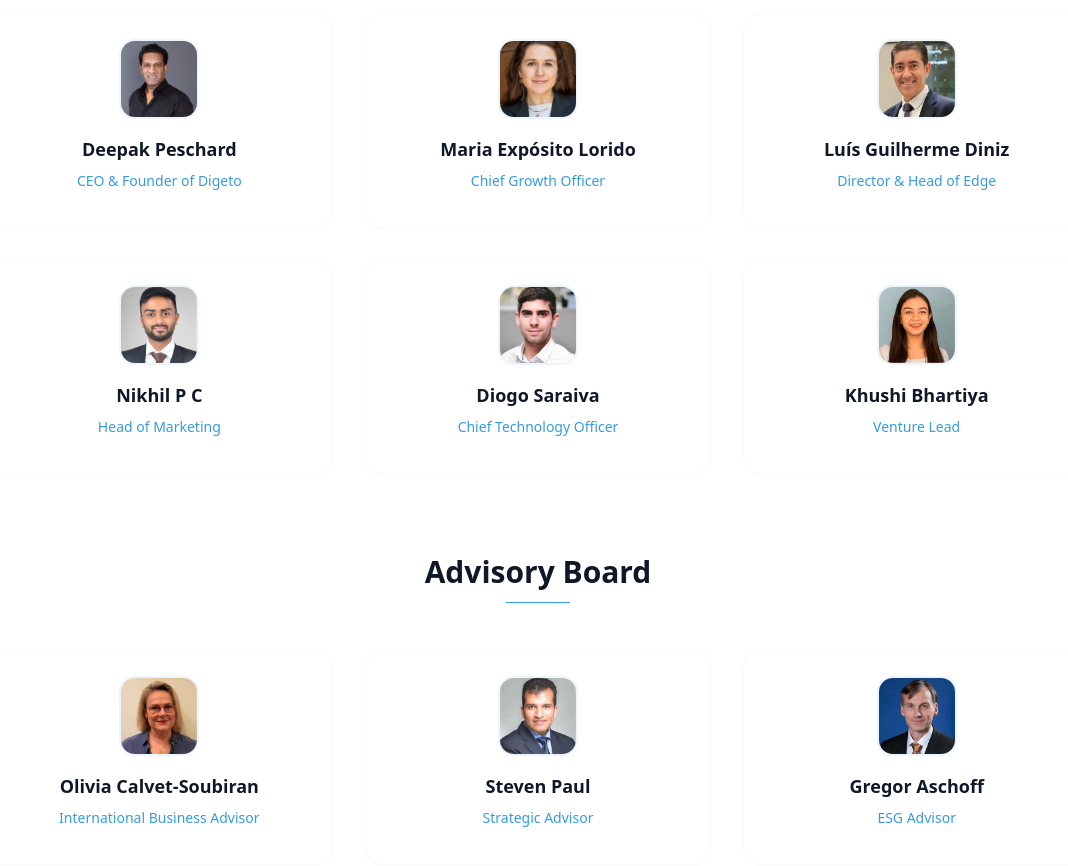
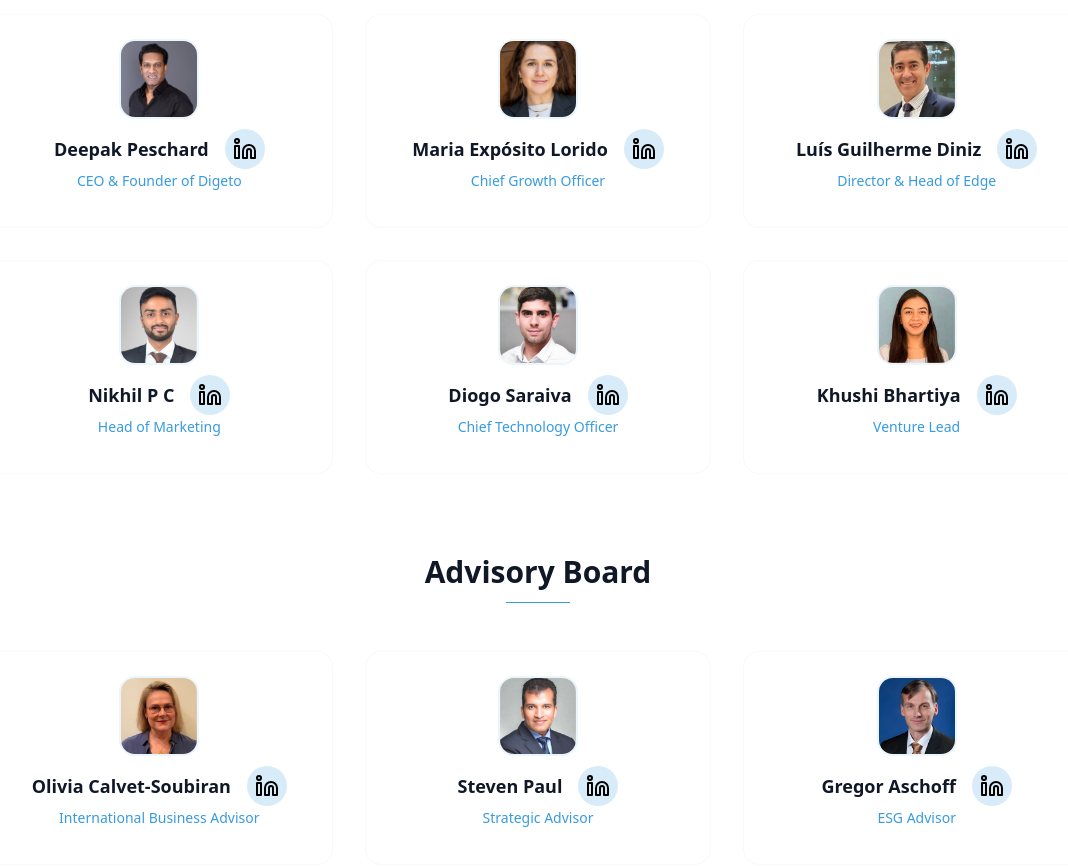
Before and after one commit to HighFlo/digeto, a React (Vite) app: page / in a window 1280 px wide. Shown: the part 1820-2686 px from the top of the page, without its empty margins (102-1170 px from the left). Built offline with nearby package versions, Linux system fonts and the light colour scheme.

Commit message:
Navbar CTA update + add members linkedin link

```diff
--- a/src/sections/About.tsx
+++ b/src/sections/About.tsx
@@ -1,4 +1,5 @@
 import React from "react";
+
 
 import deepak from "../assets/team/deepak.png";
 import diogo from "../assets/team/diogo.png";
@@ -9,12 +10,14 @@ import nikhil from "../assets/team/nikhil.png";
 import olivia from "../assets/team/olivia.png";
 import steven from "../assets/team/steven.png";
 import maria from "../assets/team/maria.png";
+import { LucideLinkedin } from "lucide-react";
 
 type Member = {
   name: string;
   role: string;
   description: string;
   img: string;
+  linkedinURL: string;
 };
 
 const team: Member[] = [
@@ -24,13 +27,15 @@ const team: Member[] = [
     description:
       "20+ years of global leadership in banking, VC, and startups. VC & PE Investor at VU Venture Partners. Ex-Trade Officer at the French Foreign Ministry.",
     img: deepak,
+    linkedinURL: "https://www.linkedin.com/in/deepak-peschard/"
   },
     {
     name: "Maria Expósito Lorido",
     role: "Chief Growth Officer",
     description:
       "",
-    img: maria
+    img: maria,
+    linkedinURL: "https://www.linkedin.com/in/mexposlo/"
   },
   {
     name: "Luís Guilherme Diniz",
@@ -38,6 +43,7 @@ const team: Member[] = [
     description:
       "25+ years helping founders expand globally with customer-focused, tech-driven strategies.",
     img: luis,
+    linkedinURL: "https://www.linkedin.com/in/luisdiniz/"
   },
   {
     name: "Nikhil P C",
@@ -45,6 +51,7 @@ const team: Member[] = [
     description:
       "9+ years in growth, brand strategy, sales, and impact-driven initiatives.",
     img: nikhil,
+    linkedinURL: "https://www.linkedin.com/in/iamnikhilpc/"
   },
   {
     name: "Diogo Saraiva",
@@ -52,6 +59,7 @@ const team: Member[] = [
     description:
       "10+ years leading scalable digital transformations and end-to-end project execution.",
     img: diogo,
+    linkedinURL: "https://www.linkedin.com/in/diogosaraiva17/"
   },
   {
     name: "Khushi Bhartiya",
@@ -59,6 +67,7 @@ const team: Member[] = [
     description:
       "3+ years in financial analysis, investor relations, and venture deal management.",
     img: khushi,
+    linkedinURL: "https://www.linkedin.com/in/khushibhartiya/"
   },
 ];
 
@@ -69,6 +78,7 @@ const board: Member[] = [
     description:
       "30+ years in cross-border business, EU policy, and global expansion strategies.",
     img: olivia,
+    linkedinURL: "https://www.linkedin.com/in/olivia-calvet-soubiran-a5988a16/"
   },
   {
     name: "Steven Paul",
@@ -76,6 +86,7 @@ const board: Member[] = [
     description:
       "25+ years in governance, leadership, and business transformation across 30+ markets.",
     img: steven,
+    linkedinURL: "https://www.linkedin.com/in/stevenpaul-info/"
   },
   {
     name: "Gregor Aschoff",
@@ -83,6 +94,7 @@ const board: Member[] = [
     description:
       "25+ years guiding growth and operational transformation in tech-driven industries.",
     img: gregor,
+    linkedinURL: "https://www.linkedin.com/in/gregor-aschoff-gaicd-27a7b11/"
   },
 ];
 
@@ -122,9 +134,14 @@ const About: React.FC = () => {
                 alt={member.name}
                 className="mx-auto mb-4 h-20 w-20 rounded-2xl border-2 border-primary-blue/10 object-cover transition-all group-hover:border-primary-blue/30"
               />
+              <div className="flex justify-center items-center gap-4">
                 <h4 className="mb-2 text-lg font-semibold text-gray-900">
                   {member.name}
                 </h4>
+                <a onClick={() => window.open(`${member.linkedinURL}`)} className="p-2 bg-primary-blue/20 rounded-full -mt-2 hover:text-primary-blue">
+                  <LucideLinkedin />
+                </a>
+              </div>
               <p className="mb-3 text-sm font-medium text-primary-blue">
                 {member.role}
               </p>
@@ -151,9 +168,14 @@ const About: React.FC = () => {
                 alt={member.name}
                 className="mx-auto mb-4 h-20 w-20 rounded-2xl border-2 border-primary-blue/10 object-cover transition-all group-hover:border-primary-blue/30"
               />
+              <div className="flex justify-center items-center gap-4">
                 <h4 className="mb-2 text-lg font-semibold text-gray-900">
                   {member.name}
                 </h4>
+                <a onClick={() => window.open(`${member.linkedinURL}`)} className="p-2 bg-primary-blue/20 rounded-full -mt-2 hover:text-primary-blue">
+                  <LucideLinkedin />
+                </a>
+              </div>
               <p className="mb-3 text-sm font-medium text-primary-blue">
                 {member.role}
               </p>
--- a/src/sections/Navbar.tsx
+++ b/src/sections/Navbar.tsx
@@ -46,7 +46,7 @@ const Navbar: React.FC = () => {
             <div>
               <a
                 onClick={() => window.open("https://calendly.com/deepak-digeto")}
-                className="hidden lg:block px-4 py-2 text-sm font-medium text-gray-600 hover:text-gray-900 bg-gray-100 rounded-lg transition-colors"
+                className="hidden lg:block px-4 py-2 text-sm font-medium text-white bg-primary-blue hover:bg-primary-blue/80 rounded-lg transition-colors"
               >
                 Book a meeting
               </a>
@@ -105,7 +105,7 @@ const Navbar: React.FC = () => {
                 {/* CTA */}
                 <a
                   onClick={() => window.open("https://calendly.com/deepak-digeto")}
-                  className="mx-auto mt-10 px-4 py-2 text-xl font-medium text-gray-600 hover:text-gray-900 bg-gray-100 rounded-lg transition-colors"
+                  className="mx-auto mt-10 px-4 py-2 text-xl font-medium text-white bg-primary-blue hover:bg-primary-blue/80 rounded-lg transition-colors"
                 >
                   Book a meeting
                 </a>
```
Lines whose indentation alone changed are shown as unchanged.
